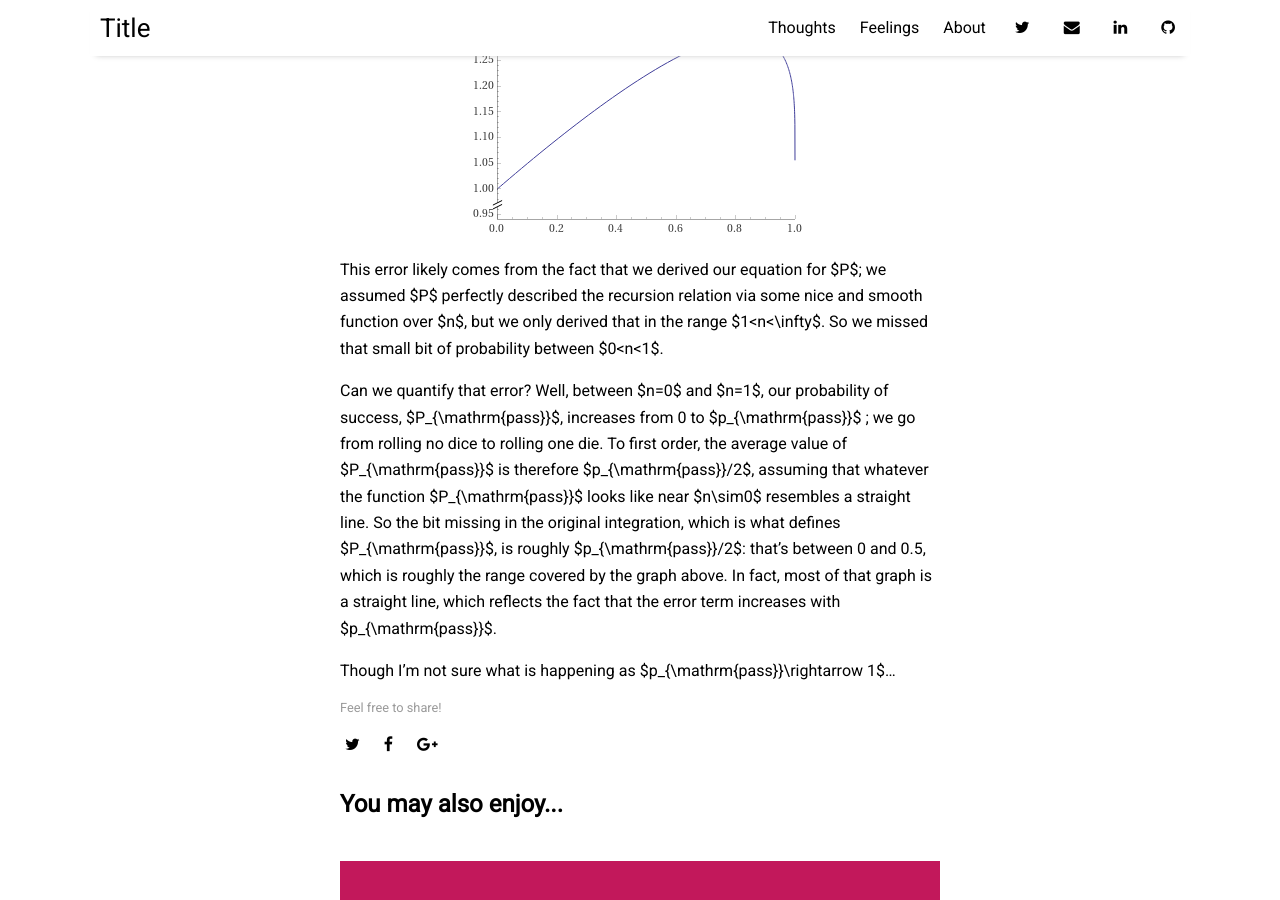
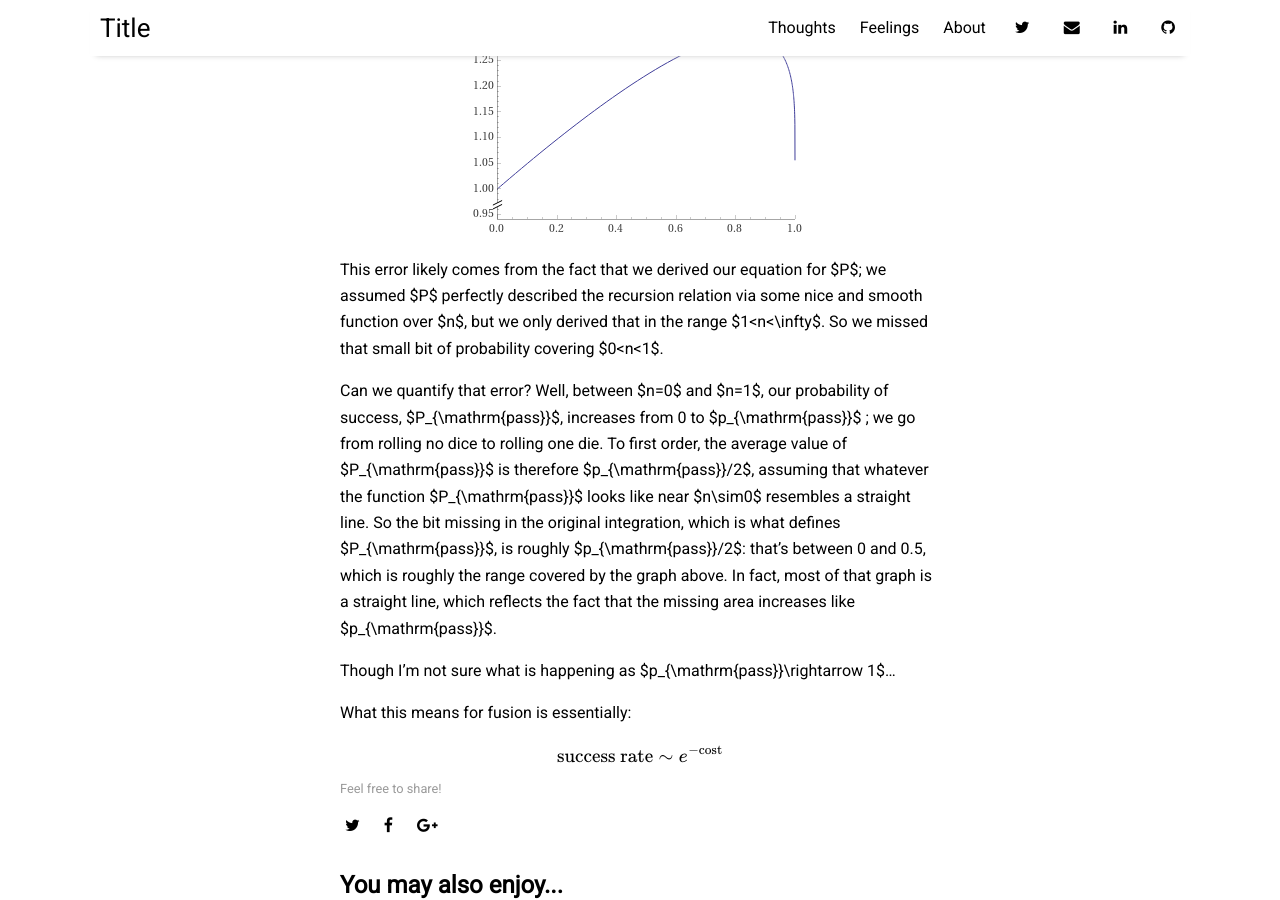
Before and after one commit to samuelhward/samuelhward.github.io, a Jekyll site: the page built from _posts/2023-02-22-parallel_fusion.md, in a window 1280 px wide and 900 px high, scrolled down 1619 px. Built offline with Jekyll 4.4.1, drawn with Linux system fonts in a browser that asks for light colours; nearby versions of some CDN libraries; formulas are drawn with MathJax 3.

Commit message:
small typo fixes, added final expression

```diff
--- a/_posts/2023-02-22-parallel_fusion.md
+++ b/_posts/2023-02-22-parallel_fusion.md
@@ -61,10 +61,17 @@ $$
 
 which essentially hovers between 1 and $\sim$ 1.3 (it should remain close to 1):
 
-![error term](https://samuelhward.github.io/assets/img/parallel_fusion_error_term.png?raw=true "error term")
+![error term](/assets/img/parallel_fusion_error_term.png?raw=true "error term")
 
-This error likely comes from the fact that we derived our equation for $P$; we assumed $P$ perfectly described the recursion relation via some nice and smooth function over $n$, but we only derived that in the range $1<n<\infty$. So we missed that small bit of probability between $0<n<1$.
+This error likely comes from the fact that we derived our equation for $P$; we assumed $P$ perfectly described the recursion relation via some nice and smooth function over $n$, but we only derived that in the range $1<n<\infty$. So we missed that small bit of probability covering $0<n<1$.
 
-Can we quantify that error? Well, between $n=0$ and $n=1$, our probability of success, $P_{\mathrm{pass}}$, increases from 0 to $p_{\mathrm{pass}}$ ; we go from rolling no dice to rolling one die. To first order, the average value of $P_{\mathrm{pass}}$ is  therefore $p_{\mathrm{pass}}/2$, assuming that whatever the function $P_{\mathrm{pass}}$ looks like near $n\sim0$ resembles a straight line. So the bit missing in the original integration, which is what defines $P_{\mathrm{pass}}$, is roughly $p_{\mathrm{pass}}/2$: that's between 0 and 0.5, which is roughly the range covered by the graph above. In fact, most of that graph is a straight line, which reflects the fact that the error term increases with $p_{\mathrm{pass}}$.
+Can we quantify that error? Well, between $n=0$ and $n=1$, our probability of success, $P_{\mathrm{pass}}$, increases from 0 to $p_{\mathrm{pass}}$ ; we go from rolling no dice to rolling one die. To first order, the average value of $P_{\mathrm{pass}}$ is  therefore $p_{\mathrm{pass}}/2$, assuming that whatever the function $P_{\mathrm{pass}}$ looks like near $n\sim0$ resembles a straight line. So the bit missing in the original integration, which is what defines $P_{\mathrm{pass}}$, is roughly $p_{\mathrm{pass}}/2$: that's between 0 and 0.5, which is roughly the range covered by the graph above. In fact, most of that graph is a straight line, which reflects the fact that the missing area increases like $p_{\mathrm{pass}}$.
 
 Though I'm not sure what is happening as $p_{\mathrm{pass}}\rightarrow 1$...
+
+
+What this means for fusion is essentially:
+
+$$
+\mathrm{success\ rate}\sim e^{-\mathrm{cost}}
+$$
```
